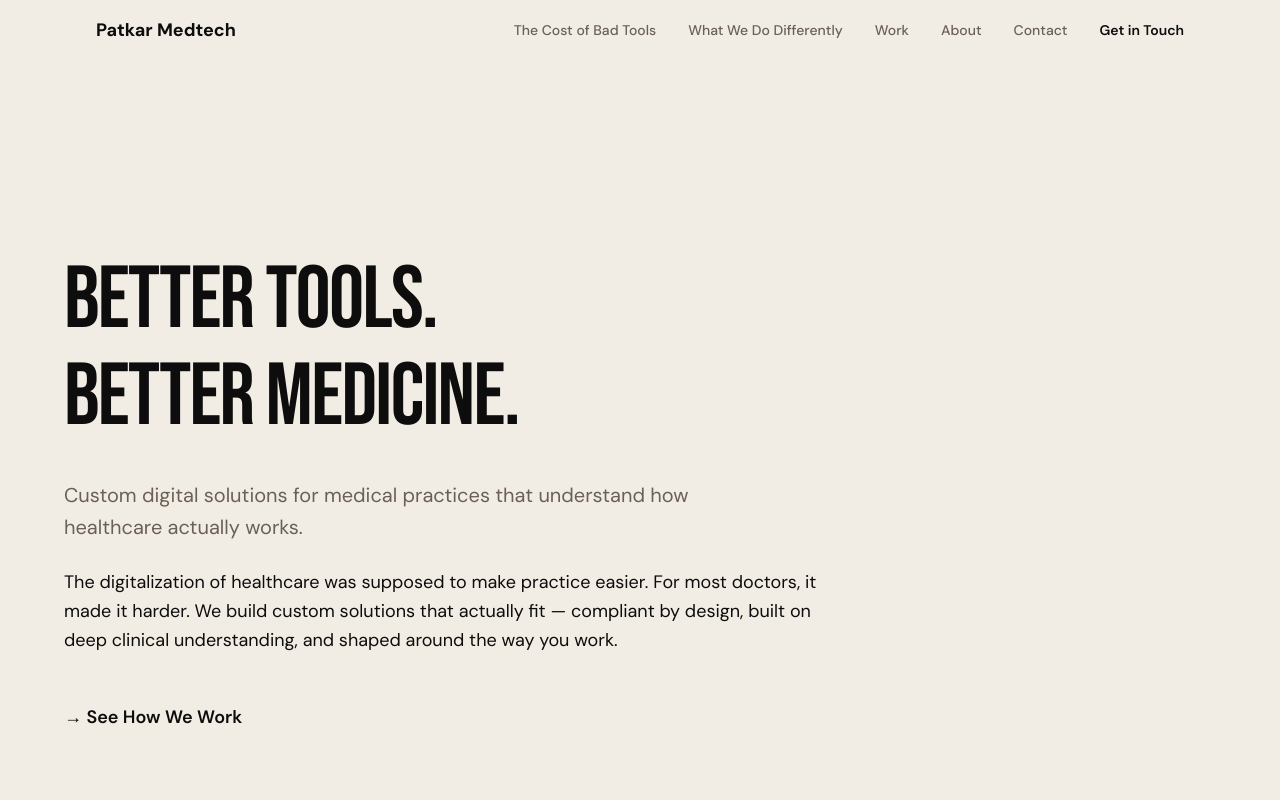
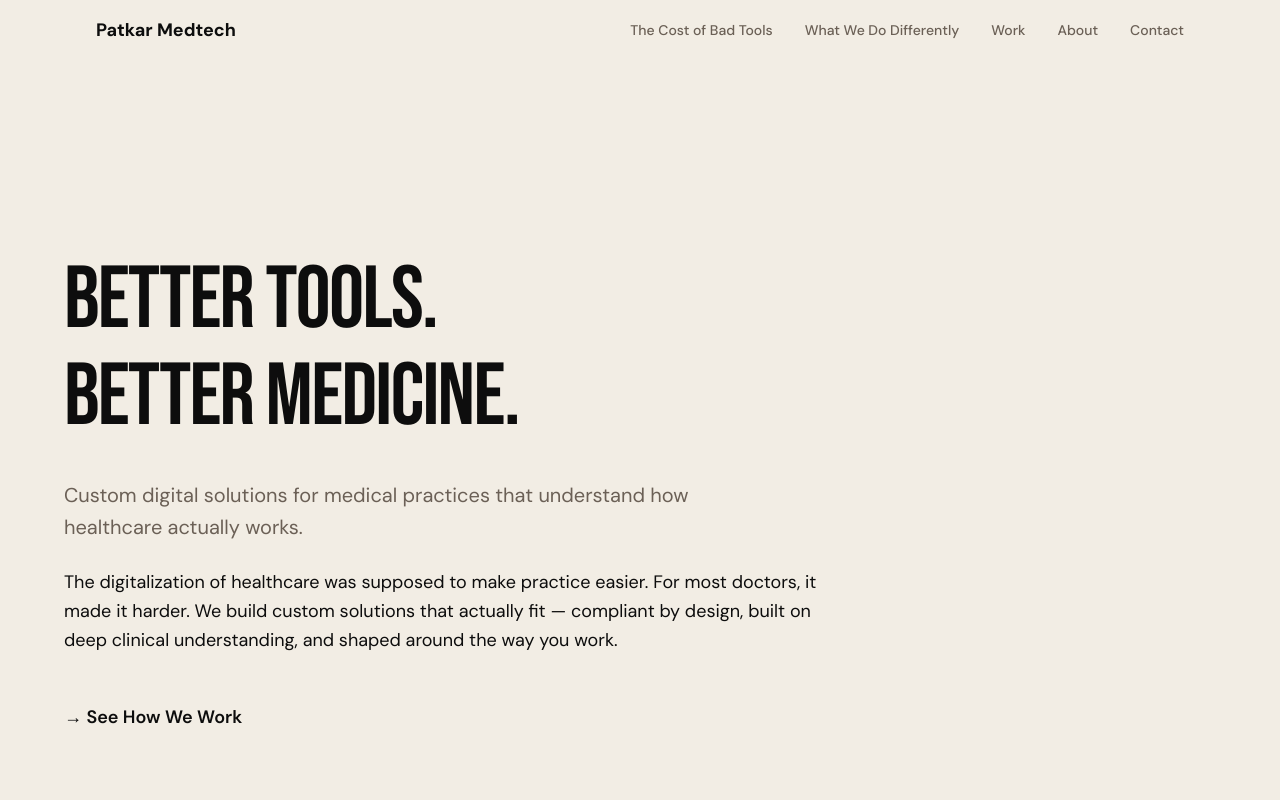
Before and after one commit to nitishspatkar/patkar-medtech-web, a Next.js app: page / in a window 1280 px wide. Shown: the top 800 px of the page. Built offline with nearby package versions, Linux system fonts and the light colour scheme.

Commit message:
fix: remove redundant "Get in Touch" button
Eliminate duplicate contact link in navbar for clarity.

```diff
--- a/components/NavBar.tsx
+++ b/components/NavBar.tsx
@@ -59,12 +59,6 @@ export function NavBar() {
               {link.label}
             </a>
           ))}
-          <a
-            href="#contact"
-            className="text-sm font-semibold text-dark hover:opacity-70 transition-opacity"
-          >
-            Get in Touch
-          </a>
         </nav>
 
         <button
@@ -96,13 +90,6 @@ export function NavBar() {
               {link.label}
             </a>
           ))}
-          <a
-            href="#contact"
-            className="mt-2 rounded-lg px-4 py-3 text-center text-sm font-semibold text-dark bg-cream"
-            onClick={() => setOpen(false)}
-          >
-            Get in Touch
-          </a>
         </nav>
       </div>
     </header>
```
